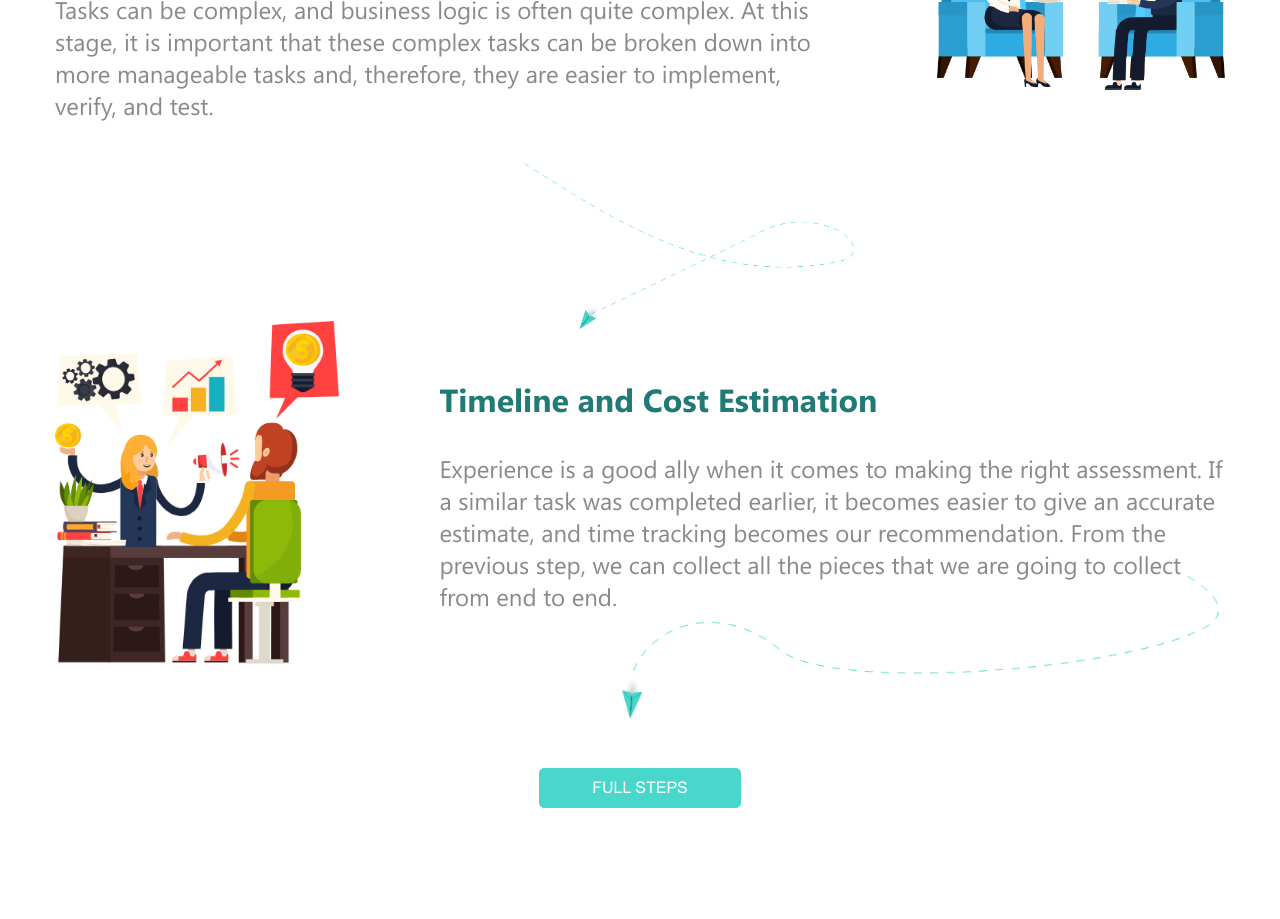
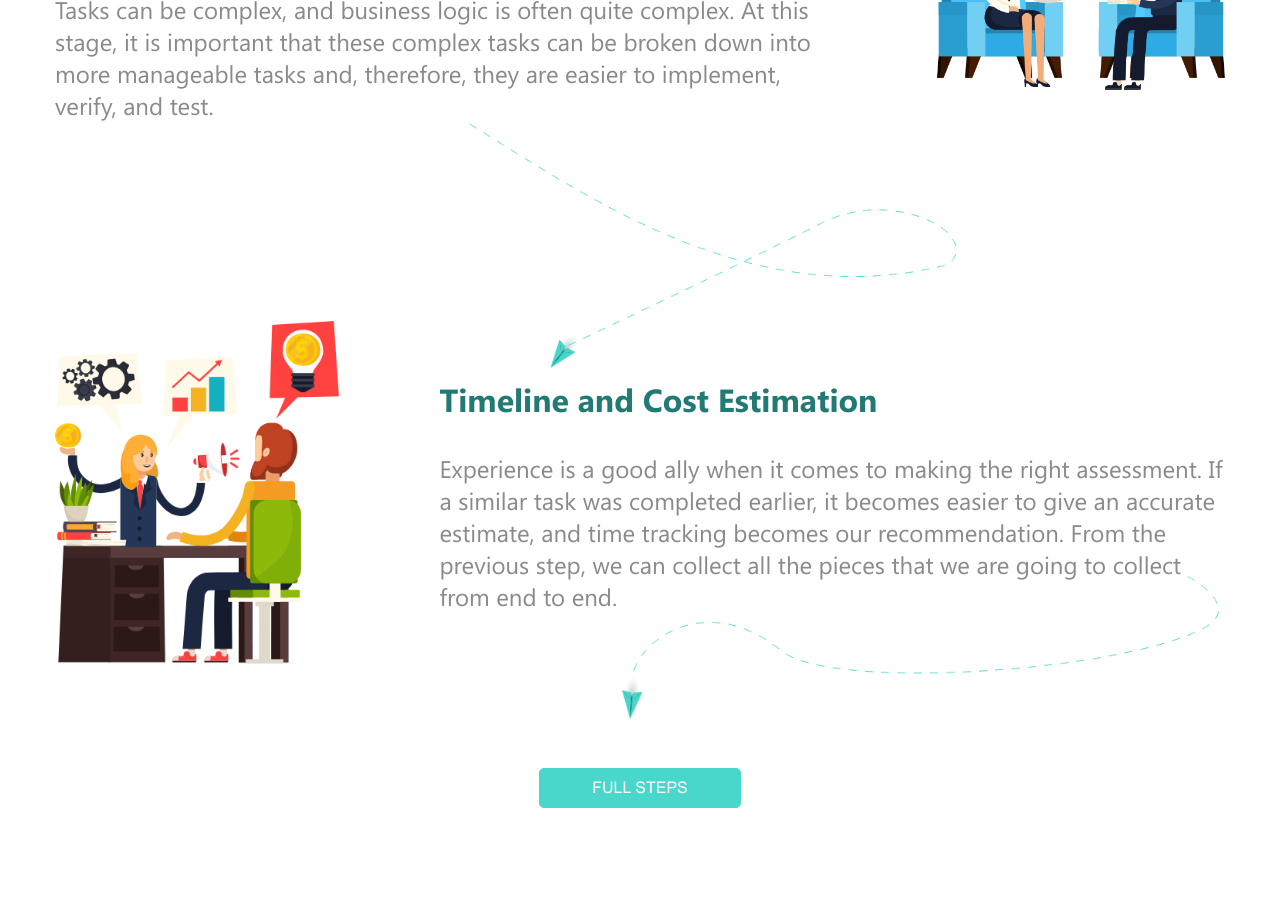
Before and after one commit to BlackHawk999/pixzy, a Vue app: page / in a window 1280 px wide. Shown: the part 3720-4639 px from the top of the page. Built offline with nearby package versions, Linux system fonts and the light colour scheme.

Commit message:
layout changed

```diff
--- a/src/components/PixyzWork.vue
+++ b/src/components/PixyzWork.vue
@@ -4,7 +4,7 @@
       <div class="pixzy-work-wrapper">
         <h4 class="pixzy-work-title">How we work</h4>
         <div class="work-discuss">
-          <div class="arrow">
+          <div class="arrow-first">
             <img src="@/assets/img/work-arrow.png" alt="" />
           </div>
           <div class="discuss-img">
@@ -98,19 +98,18 @@ export default {};
   }
 
   .arrow {
+    &-first {
       position: absolute;
       top: 95px;
       left: 50%;
       transform: translate(-40%, -50%);
       width: 330px;
       height: 190px;
-
       img {
         width: 100%;
         height: 100%;
         object-fit: contain;
       }
-
       @include breakpoint(md) {
         width: 220px;
         height: 140px;
@@ -128,6 +127,7 @@ export default {};
       }
       @include breakpoint(xs) {
         display: none;
+      }
     }
 
     &.down {
@@ -182,7 +182,7 @@ export default {};
       position: absolute;
       top: 50px;
       left: 50%;
-      transform: translate(0%, -50%);
+      transform: translate(-30%, -50%);
 
       img {
         width: 100%;
```
Lines whose indentation alone changed are shown as unchanged.
